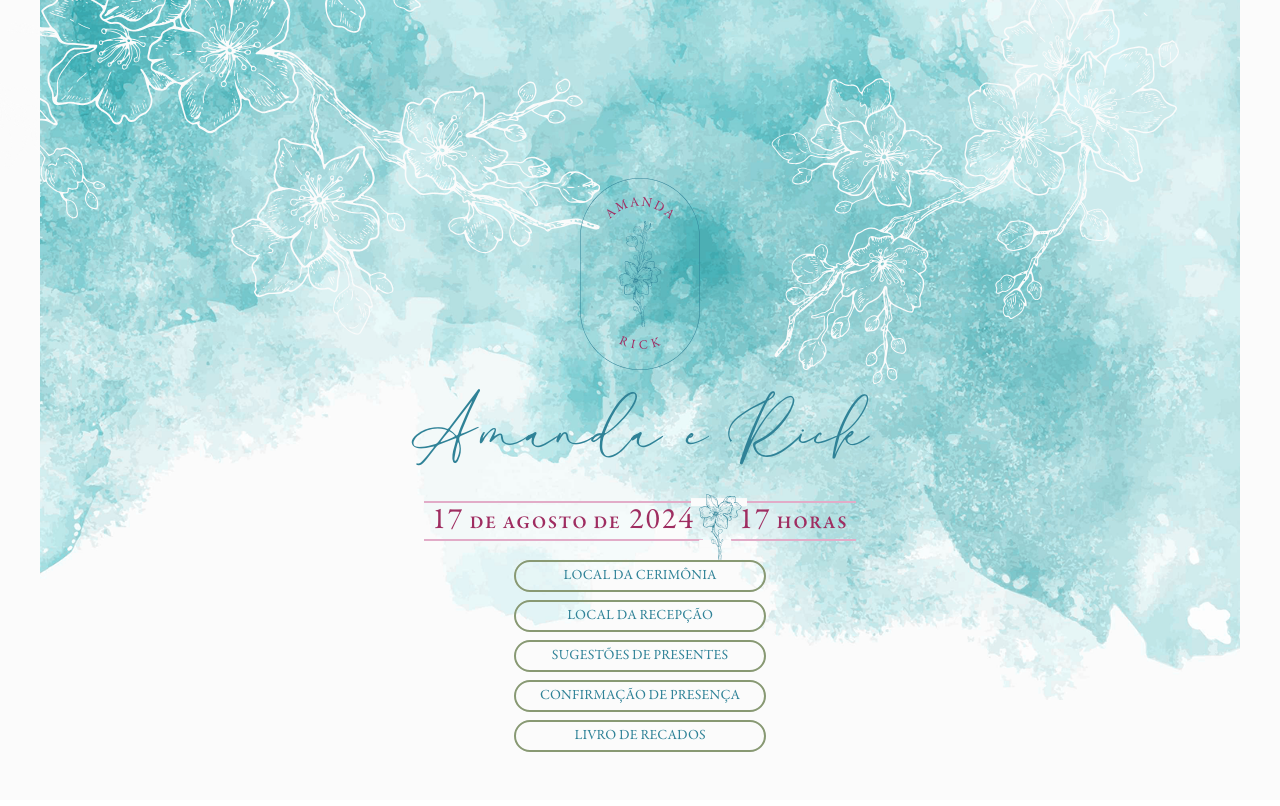
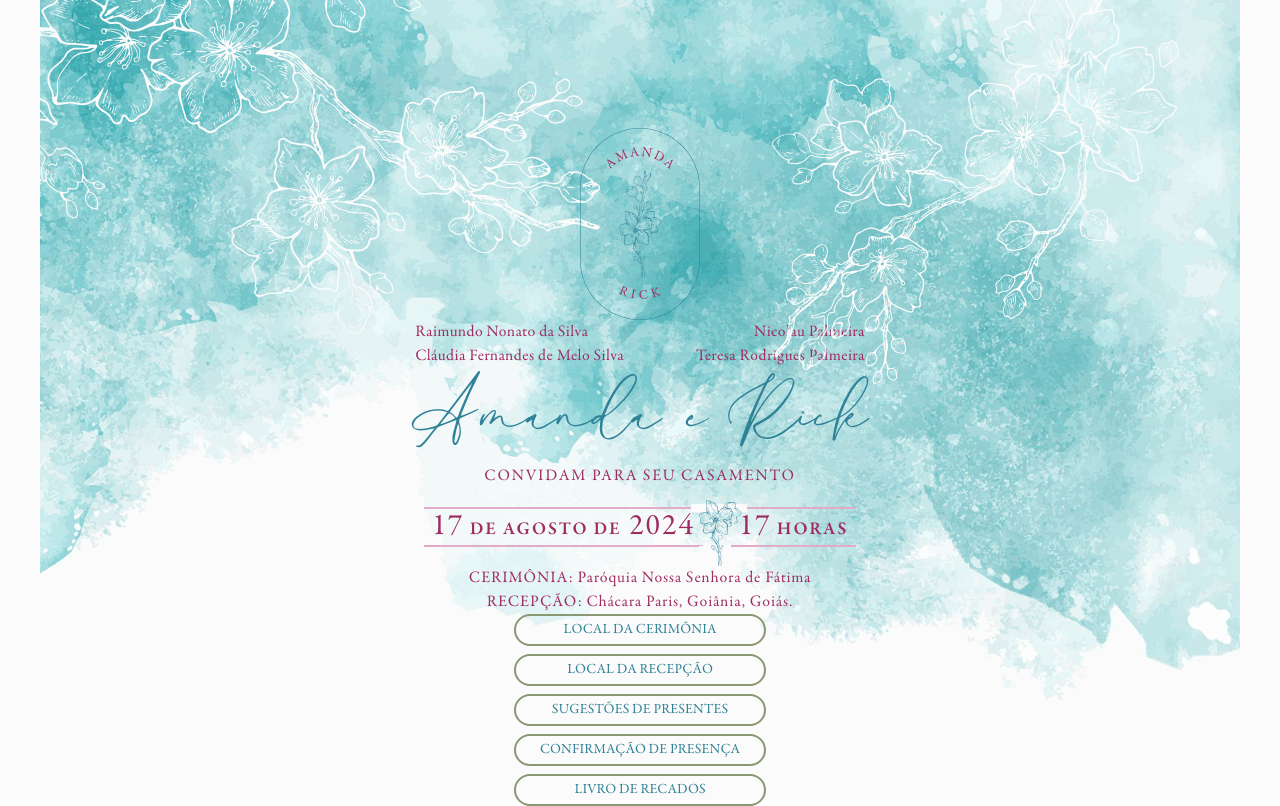
Before and after one commit to rickpalmeira/rickeamanda.com.br, a React (Vite) app: page / in a window 1280 px wide. Built offline with nearby package versions, Linux system fonts and the light colour scheme.

Commit message:
📱 flex-container

```diff
--- a/src/App.tsx
+++ b/src/App.tsx
@@ -6,15 +6,15 @@ import flowerTopLeft from "./assets/flower-top-left.svg";
 import flowerTopRight from "./assets/flower-top-right.svg";
 
 function App() {
-  // const parents = [
-  //   "Raimundo Nonato da Silva",
-  //   "Nicolau Palmeira",
-  //   "Cláudia Fernandes de Melo Silva",
-  //   "Teresa Rodrigues Palmeira",
-  // ];
+  const parents = [
+    "Raimundo Nonato da Silva",
+    "Nicolau Palmeira",
+    "Cláudia Fernandes de Melo Silva",
+    "Teresa Rodrigues Palmeira",
+  ];
 
-  // const ceremonyLocation = "Paróquia Nossa Senhora de Fátima";
-  // const receptionLocation = "Chácara Paris, Goiânia, Goiás.";
+  const ceremonyLocation = "Paróquia Nossa Senhora de Fátima";
+  const receptionLocation = "Chácara Paris, Goiânia, Goiás.";
 
   const buttonList = [
     { label: "Local da Cerimônia", ref: "#" },
@@ -28,7 +28,7 @@ function App() {
     <>
       <div
         style={{ backgroundImage: `url(${banner})` }}
-        className="bg-[image:var(--banner)] bg-no-repeat bg-top-m-100 bg-contain bg-[#fbfbfb] min-w-[498px]"
+        className="bg-[image:var(--banner)] bg-no-repeat bg-top-m-100 bg-contain 2xl:bg-cover bg-[#fbfbfb] min-w-[498px]"
       >
         <div className="absolute max-h-96 overflow-hidden flex justify-between w-dvw min-w-[498px]">
           <img
@@ -42,14 +42,14 @@ function App() {
             aria-hidden
           />
         </div>
-        <div className="container px-5 flex flex-col justify-end items-center min-h-screen mx-auto text-[#9f2d61] font-serif tracking-wide">
+        <div className="container px-5 pt-32 pb-12 flex flex-col justify-between h-dvh items-center mx-auto text-[#9f2d61] font-serif tracking-wide">
           <img
             src={monogram}
-            className="h-48 mb-4 z-10"
+            className="h-48 z-10"
             alt="Amanda e Rick"
             aria-hidden
           />
-          {/* <div className="grid grid-cols-2 gap-x-8">
+          <div className="grid grid-cols-2 gap-x-8">
             {parents.map((parent, index) => (
               <div
                 className={
@@ -61,13 +61,13 @@ function App() {
                 {parent}
               </div>
             ))}
-          </div> */}
+          </div>
           <h1 className="font-cursive text-[#2f8297] text-8xl pr-2">
             Amanda e Rick
           </h1>
-          {/* <p className="uppercase tracking-widest">
+          <p className="uppercase tracking-widest">
             Convidam para seu casamento
-          </p> */}
+          </p>
           <h2 className="flex items-center uppercase text-lg tracking-widest font-semibold">
             <span className="border-y-2 px-2 border-[#e2acc8]">
               <span className="text-3xl font-normal">17</span> de Agosto de
@@ -80,15 +80,15 @@ function App() {
               <span className="text-3xl font-normal">17</span> Horas
             </span>
           </h2>
-          {/* <p className="tracking-wider">
+          <p className="tracking-wider">
             <span className="uppercase">Cerimônia: </span>
             <span>{ceremonyLocation}</span>
           </p>
           <p className="tracking-wider">
             <span className="uppercase">Recepção: </span>
             <span>{receptionLocation}</span>
-          </p> */}
-          <div className="flex flex-col items-stretch gap-2 mb-12">
+          </p>
+          <div className="flex flex-col items-stretch gap-2">
             {buttonList.map((button, index) => (
               <a href={button.ref} key={index}>
                 <button className="px-6 py-1 w-full uppercase tracking-normal text-sm border-[#889973] border-2 text-[#2f8297] rounded-full">
```
